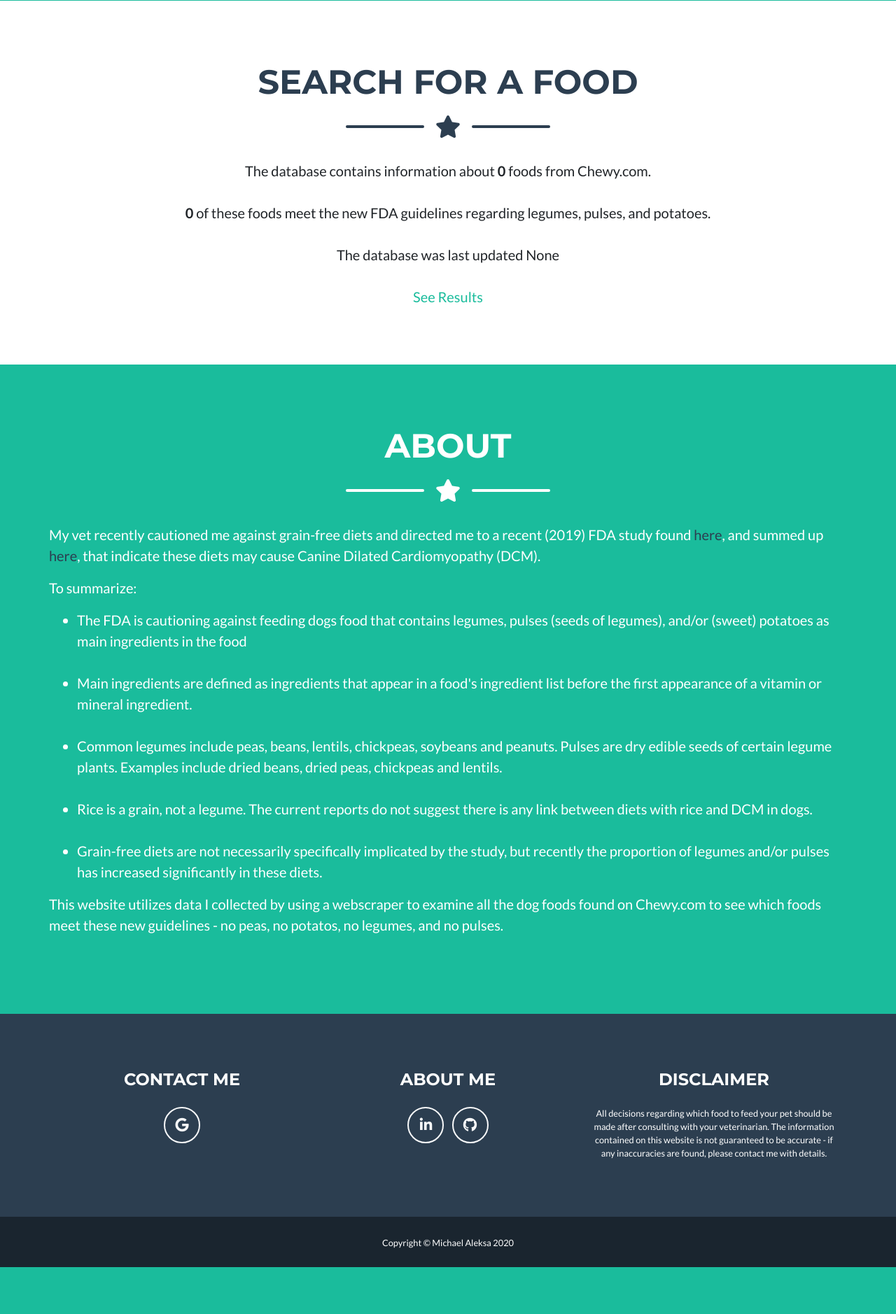
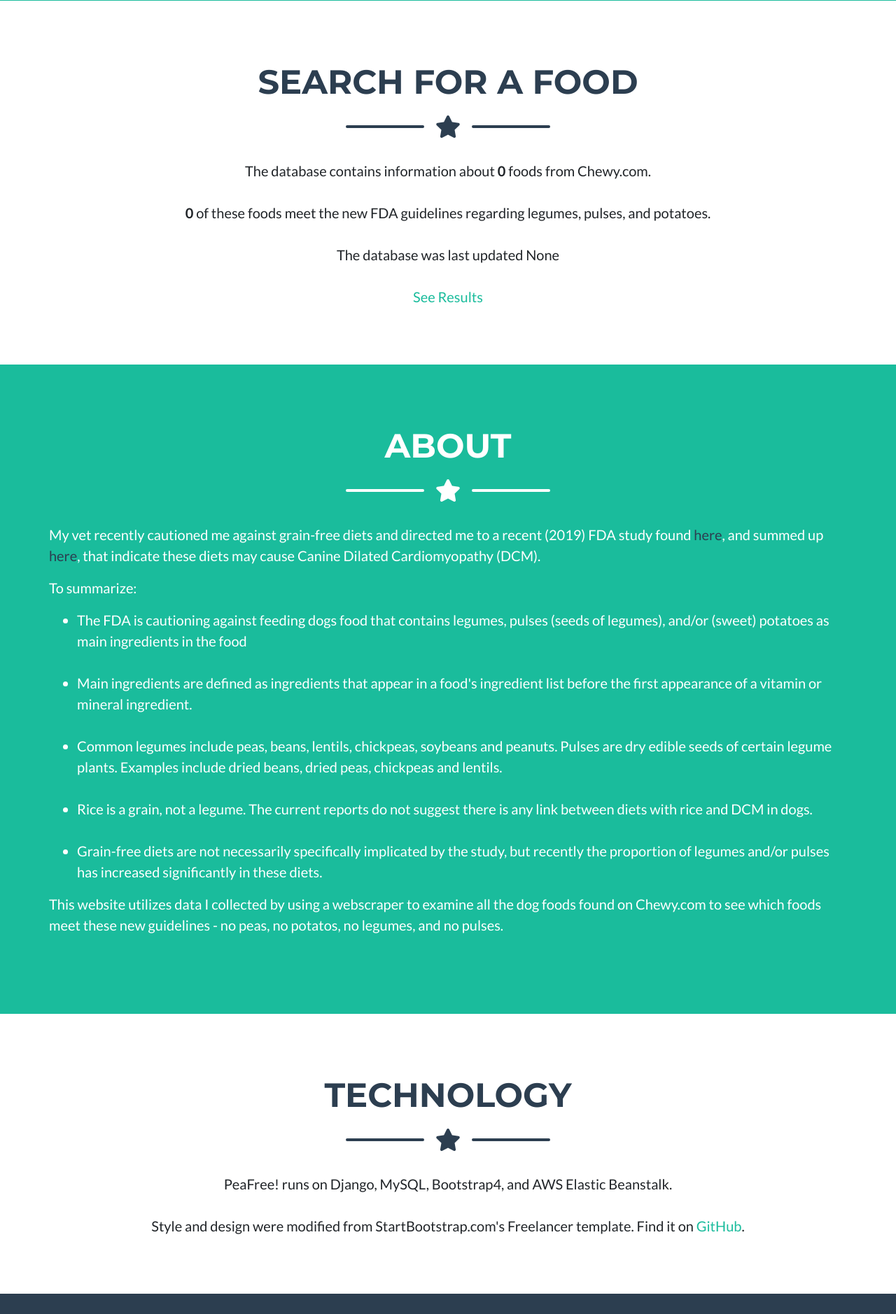
Before and after one commit to MikeAleksa/PeaFree, a Django app: page /search/ in a window 1280 px wide. Shown: the part 823-2701 px from the top of the page at 70% size. Before the commit the page ends 2634 px from the top, so only its background shows below. Run offline with Django 3.2, Linux system fonts and the light colour scheme; some libraries are stand-ins or nearby versions.

Commit message:
add Technology section to index page

```diff
--- a/food_search/templates/food_search/index_template.html
+++ b/food_search/templates/food_search/index_template.html
@@ -22,6 +22,9 @@
                     </li>
                     <li class="nav-item mx-0 mx-lg-1">
                         <a class="nav-link py-3 px-0 px-lg-3 rounded js-scroll-trigger" href="#about">About</a>
+                    </li>
+                    <li class="nav-item mx-0 mx-lg-1">
+                        <a class="nav-link py-3 px-0 px-lg-3 rounded js-scroll-trigger" href="#tech">Tech</a>
                     </li>
                     <li class="nav-item mx-0 mx-lg-1">
                         <a class="nav-link py-3 px-0 px-lg-3 rounded js-scroll-trigger" href="#contact">Contact</a>
@@ -152,4 +155,38 @@
 
         </div>
     </section>
+
+    <!-- Technology Section -->
+    <section class="page-section portfolio" id="tech">
+        <div class="container">
+
+            <!-- Technology Section Heading -->
+            <h2 class="page-section-heading text-center text-uppercase text-secondary mb-0">
+                Technology
+            </h2>
+
+            <!-- Icon Divider -->
+            <div class="divider-custom">
+                <div class="divider-custom-line"></div>
+                <div class="divider-custom-icon">
+                    <i class="fas fa-star"></i>
+                </div>
+                <div class="divider-custom-line"></div>
+            </div>
+
+            <!-- Content Section Content -->
+            <div class="row">
+                <div class="m-auto align-content-center">
+                    <p class="lead text-center">
+                        PeaFree! runs on Django, MySQL, Bootstrap4, and AWS Elastic Beanstalk.
+                        <br><br>
+                        Style and design were modified from StartBootstrap.com's Freelancer template. Find it on <a
+                            href="https://github.com/BlackrockDigital/startbootstrap-freelancer"
+                            target="_blank">GitHub</a>.
+                    </p>
+                </div>
+            </div>
+
+        </div>
+    </section>
 {% endblock %}
--- a/food_search/templates/food_search/subpage_template.html
+++ b/food_search/templates/food_search/subpage_template.html
@@ -24,6 +24,10 @@
                     <li class="nav-item mx-0 mx-lg-1">
                         <a class="nav-link py-3 px-0 px-lg-3 rounded js-scroll-trigger"
                            href="{% url 'food_search:index' %}#about">About</a>
+                    </li>
+                    <li class="nav-item mx-0 mx-lg-1">
+                        <a class="nav-link py-3 px-0 px-lg-3 rounded js-scroll-trigger"
+                           href="{% url 'food_search:index' %}#tech">Tech</a>
                     </li>
                     <li class="nav-item mx-0 mx-lg-1">
                         <a class="nav-link py-3 px-0 px-lg-3 rounded js-scroll-trigger" href="#contact">Contact</a>
```
